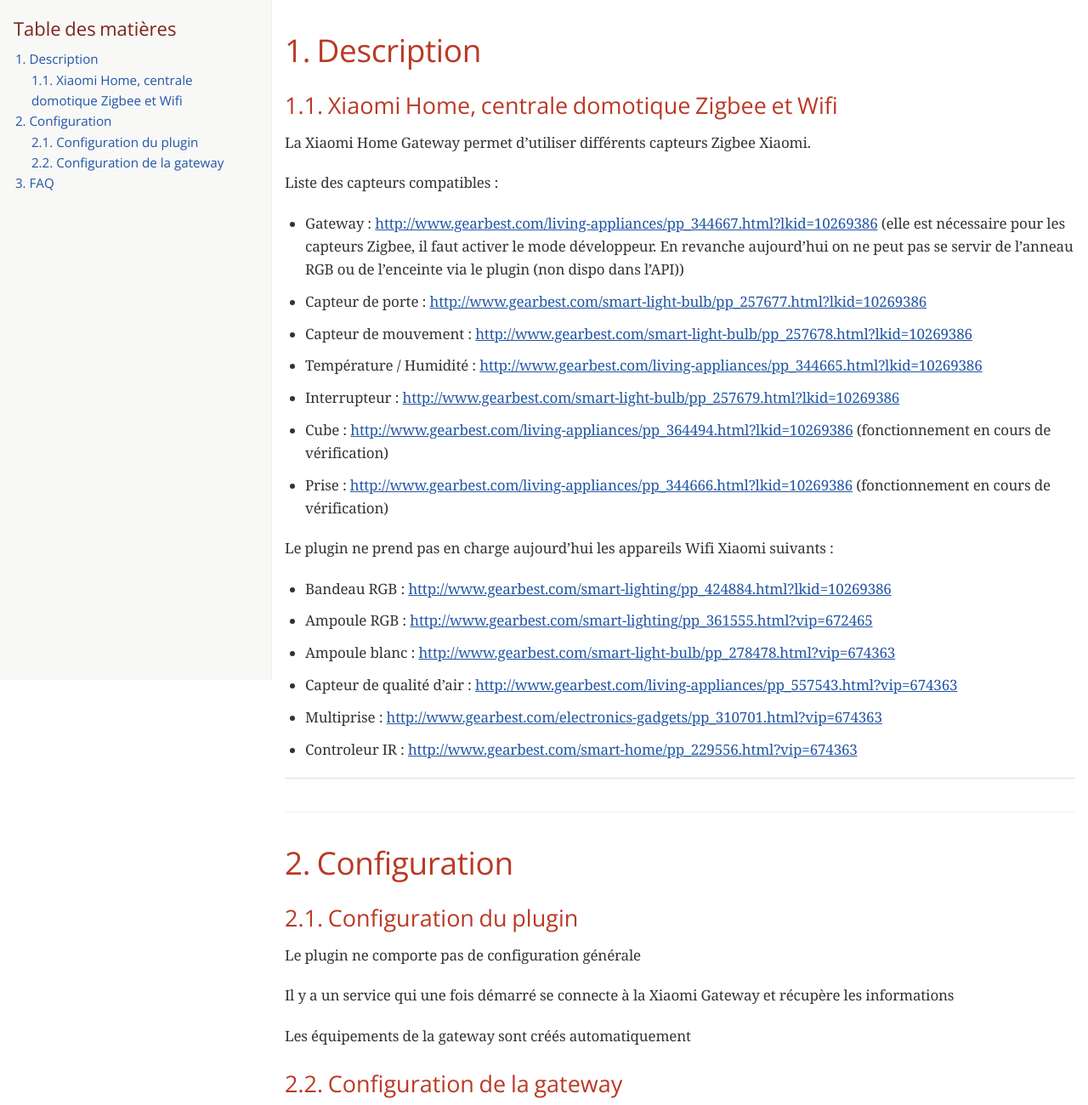
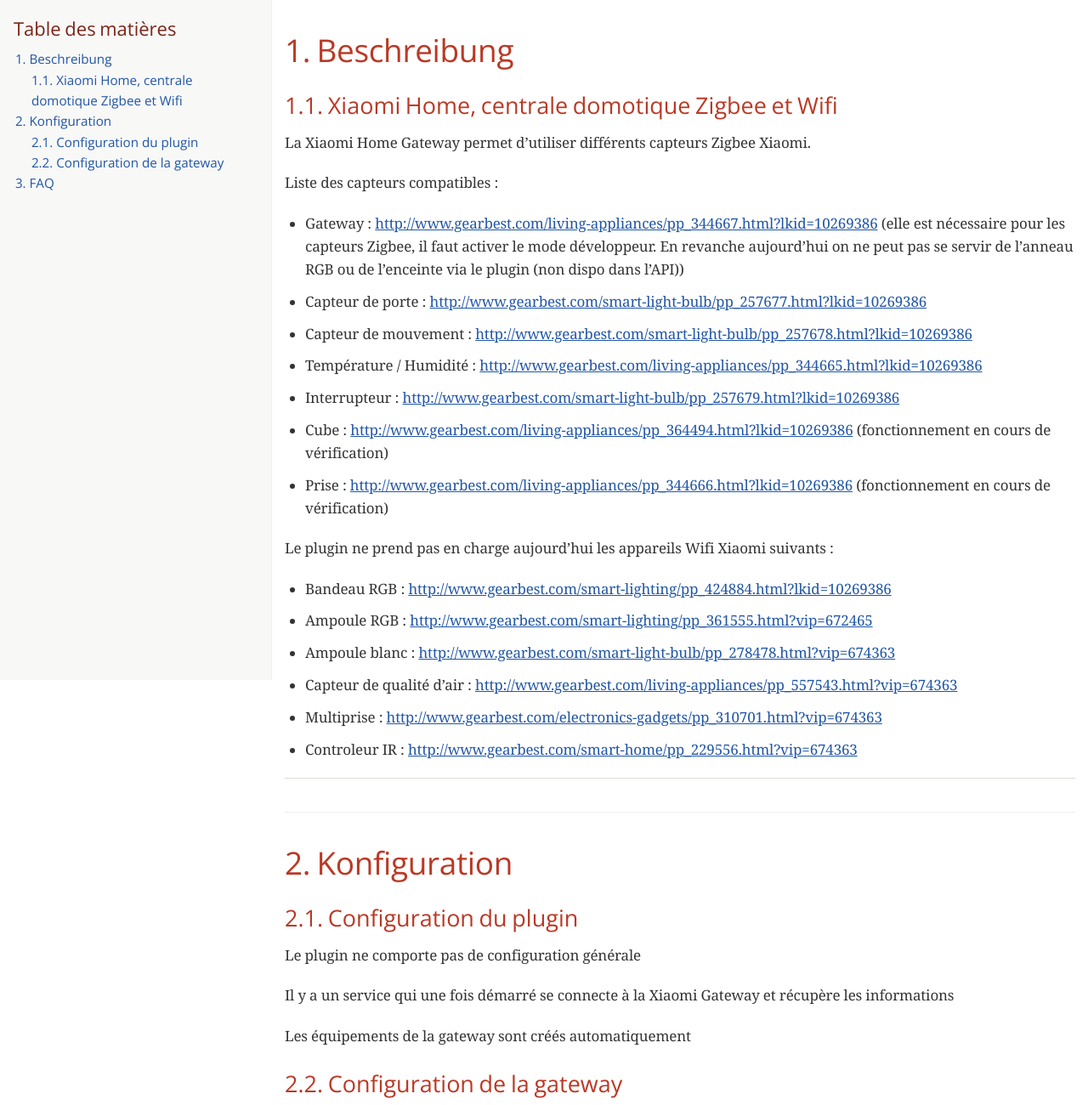
Before and after one commit to an0Nym0us63/jeedom_xiaomihome, a plain HTML site: page doc/de_DE/index.html in a window 1280 px wide. Shown: the top 1300 px of the page at 85% size. Drawn offline with nearby package versions, Linux system fonts and the light colour scheme; a web font is replaced by a local one.

Commit message:
[ROBOT] Action all

```diff
--- a/doc/de_DE/index.html
+++ b/doc/de_DE/index.html
@@ -5,7 +5,7 @@
 <!--[if IE]><meta http-equiv="X-UA-Compatible" content="IE=edge"><![endif]-->
 <meta name="viewport" content="width=device-width, initial-scale=1.0">
 <meta name="generator" content="Asciidoctor 1.5.3.dev">
-<title>Description</title>
+<title>Beschreibung</title>
 <link rel="stylesheet" href="https://fonts.googleapis.com/css?family=Open+Sans:300,300italic,400,400italic,600,600italic%7CNoto+Serif:400,400italic,700,700italic%7CDroid+Sans+Mono:400,700">
 <style>
 /* Asciidoctor default stylesheet | MIT License | http://asciidoctor.org */
@@ -415,12 +415,12 @@ body.book #toc,body.book #preamble,body.book h1.sect0,body.book .sect1>h2{page-b
 <div id="toc" class="toc2">
 <div id="toctitle">Table des matières</div>
 <ul class="sectlevel1">
-<li><a href="#_description">1. Description</a>
+<li><a href="#_beschreibung">1. Beschreibung</a>
 <ul class="sectlevel2">
 <li><a href="#_xiaomi_home_centrale_domotique_zigbee_et_wifi">1.1. Xiaomi Home, centrale domotique Zigbee et Wifi</a></li>
 </ul>
 </li>
-<li><a href="#_configuration">2. Configuration</a>
+<li><a href="#_konfiguration">2. Konfiguration</a>
 <ul class="sectlevel2">
 <li><a href="#_configuration_du_plugin">2.1. Configuration du plugin</a></li>
 <li><a href="#_configuration_de_la_gateway">2.2. Configuration de la gateway</a></li>
@@ -432,7 +432,7 @@ body.book #toc,body.book #preamble,body.book h1.sect0,body.book .sect1>h2{page-b
 </div>
 <div id="content">
 <div class="sect1">
-<h2 id="_description">1. Description</h2>
+<h2 id="_beschreibung">1. Beschreibung</h2>
 <div class="sectionbody">
 <div class="sect2">
 <h3 id="_xiaomi_home_centrale_domotique_zigbee_et_wifi">1.1. Xiaomi Home, centrale domotique Zigbee et Wifi</h3>
@@ -500,7 +500,7 @@ body.book #toc,body.book #preamble,body.book h1.sect0,body.book .sect1>h2{page-b
 </div>
 </div>
 <div class="sect1">
-<h2 id="_configuration">2. Configuration</h2>
+<h2 id="_konfiguration">2. Konfiguration</h2>
 <div class="sectionbody">
 <div class="sect2">
 <h3 id="_configuration_du_plugin">2.1. Configuration du plugin</h3>
```
Also changed, not shown: 1 other file.
